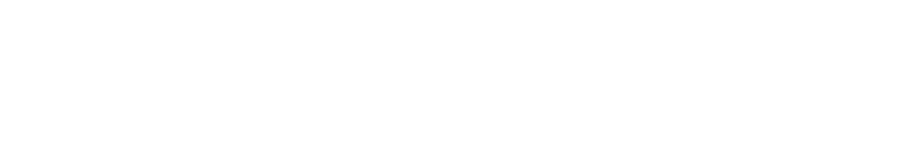
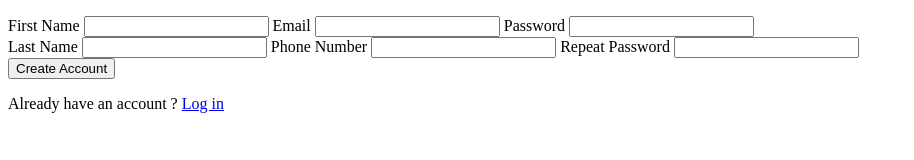
Before and after one commit to ltavernier-dev/signup-form, a plain HTML site: page index.html in a window 1280 px wide. Shown: the whole page, without its empty margins (0-914 px from the left). Drawn offline with Linux system fonts and the light colour scheme.

Commit message:
Add page elements with classes

```diff
--- a/index.html
+++ b/index.html
@@ -7,5 +7,55 @@
   <script src="./js/main.js" defer></script>
 </head>
 <body>
+    <div id="left-page">
+      <div></div>
+      <div class="main-title"></div>
+    </div>
+    <div id="right-page">
+      <div class="presentation-wrapper">
+        <p class="p p--presentation"></p>
+      </div>
+
+      <div class="form-wrapper">
+        <form class="form">
+          <div class="input-wrapper">
+            <div id="input-left">
+              <label class="label">First Name
+                <input class="input" type="text" name="firstname">
+              </label>
+
+              <label class="label">Email
+                <input class="input" type="email" name="email">
+              </label>
+
+              <label class="label">Password
+                <input class="input" type="password" name="password">
+              </label>
+            </div>
+            <div id="input-right">
+              <label class="label">Last Name
+                <input class="input" type="text" name="lastname">
+              </label>
+
+              <label class="label">Phone Number
+                <input class="input" type="Text" name="phone">
+              </label>
+
+              <label class="label">Repeat Password
+                <input class="input" type="password" name="password-bis">
+              </label>
+            </div>
+          </div>
+
+          <div class="button-wrapper">
+            <button class="button">Create Account</button>
+          </div>
+
+          <div class="login-wrapper">
+            <p class="p p--login"> Already have an account ? <a class="a" href="./index.html">Log in<a></p>
+          </div>
+        </form>
+      </div>
+    </div>
 </body>
 </html>
```
